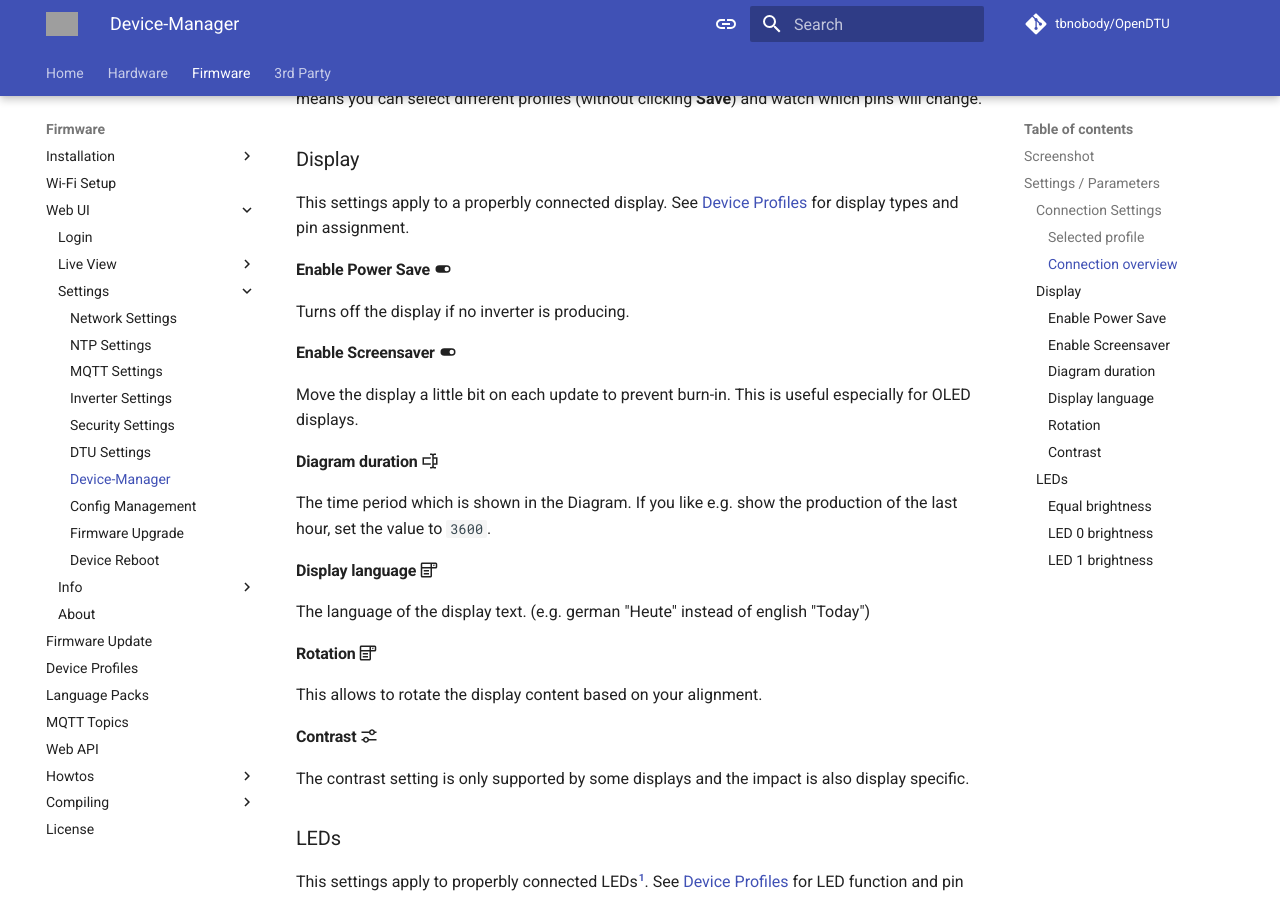
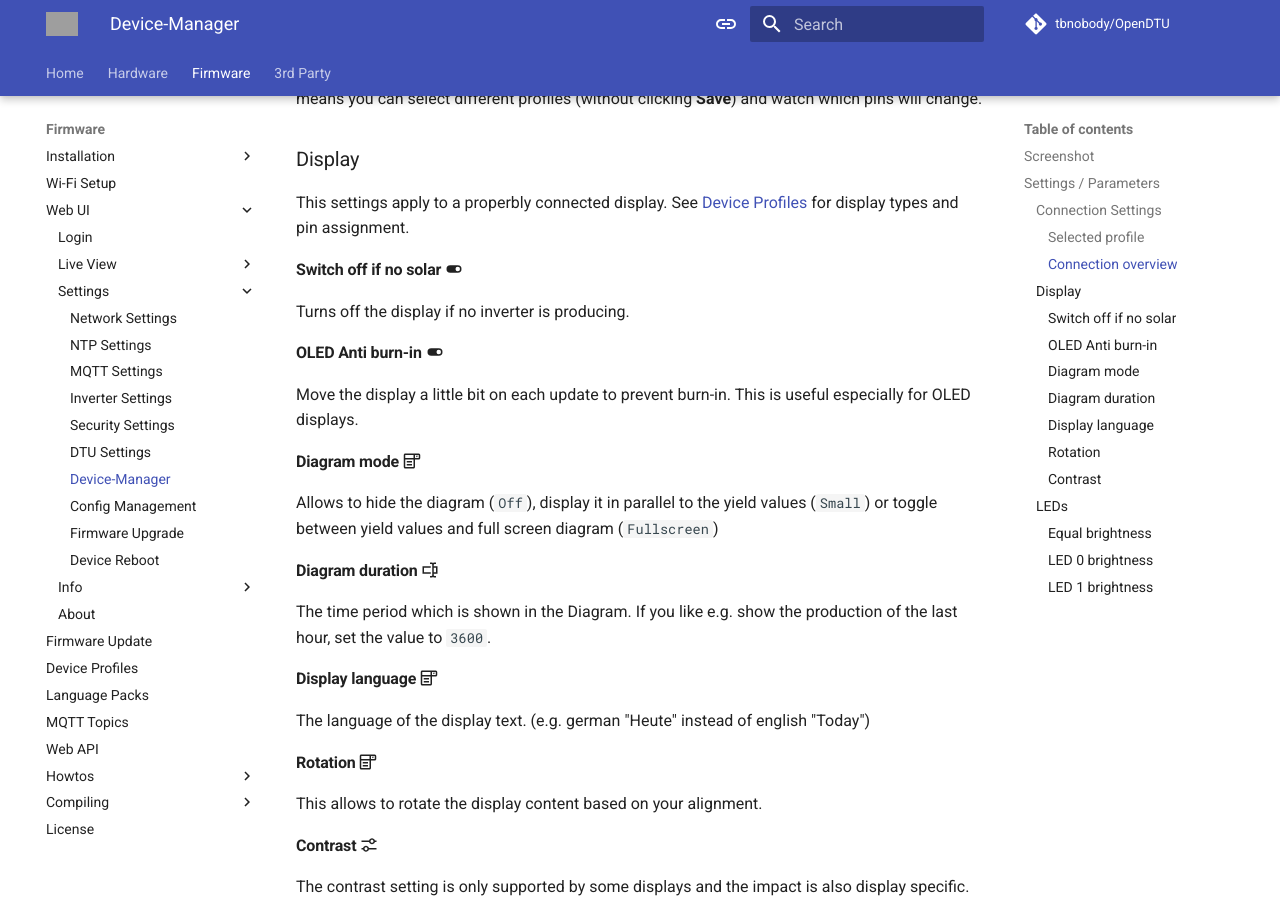
Before and after one commit to tbnobody/OpenDTU-docs, an MkDocs documentation site: the page built from docs/firmware/configuration/device_settings.md, in a window 1280 px wide and 900 px high, scrolled down 2225 px. Built offline with MkDocs 1.6.1 and Material for MkDocs 9.7.7, drawn with Linux system fonts in a browser that asks for light colours; comment, search, counter and statistics services are not loaded; grey boxes are pictures that could not be loaded.

Commit message:
Add some missing new features to the documentation

```diff
--- a/docs/firmware/configuration/device_settings.md
+++ b/docs/firmware/configuration/device_settings.md
@@ -24,13 +24,17 @@
 
 This settings apply to a properbly connected display. See [Device Profiles](../device_profiles.md) for display types and pin assignment.
 
-#### Enable Power Save :material-toggle-switch:{title="Switch"}
+#### Switch off if no solar :material-toggle-switch:{title="Switch"}
 
 Turns off the display if no inverter is producing.
 
-#### Enable Screensaver :material-toggle-switch:{title="Switch"}
+#### OLED Anti burn-in :material-toggle-switch:{title="Switch"}
 
 Move the display a little bit on each update to prevent burn-in. This is useful especially for OLED displays.
+
+#### Diagram mode :material-form-dropdown:{title="Dropdown"}
+
+Allows to hide the diagram (`Off`), display it in parallel to the yield values (`Small`) or toggle between yield values and full screen diagram (`Fullscreen`)
 
 #### Diagram duration :material-form-textbox:{title="Textbox"}
 
```
Also changed, not shown: docs/firmware/configuration/inverter_settings.md (+6 -0 lines).
